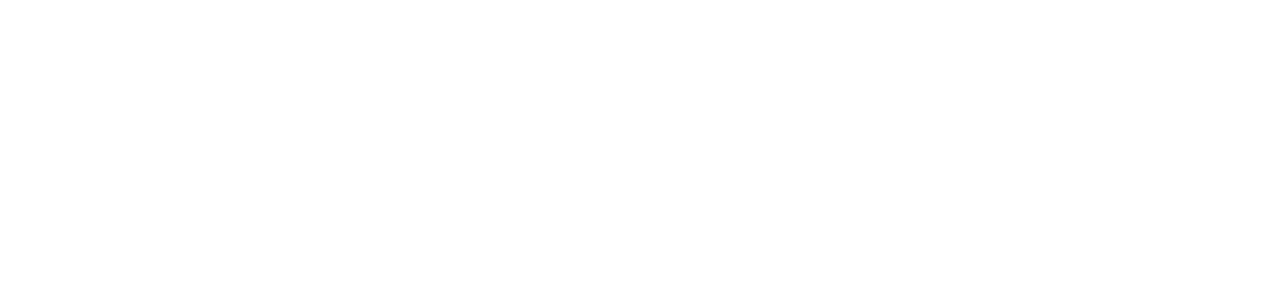
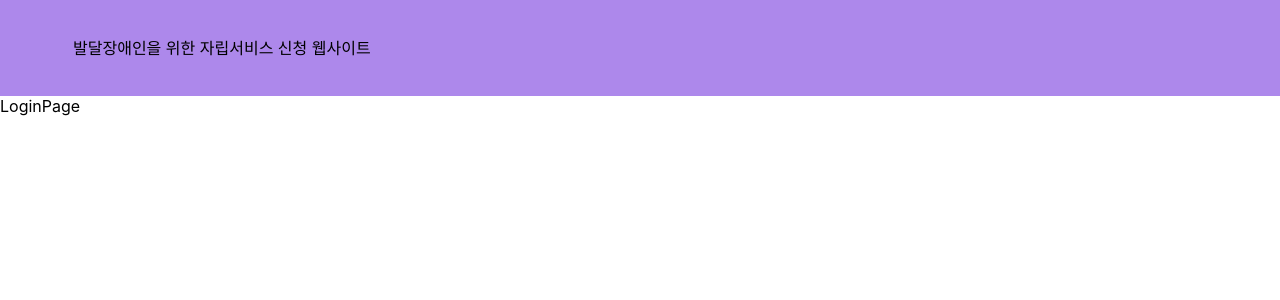
Before and after one commit to Likelion-at-SMWU-11th/LoveBridge-Client, a React (Create React App) app: page / in a window 1280 px wide. Before the commit this address had no page. Shown: the top 300 px of the page. Built offline with nearby package versions, Linux system fonts and the light colour scheme.

Commit message:
logobar 생성

```diff
--- a/package.json
+++ b/package.json
@@ -10,6 +10,7 @@
     "react-dom": "^18.2.0",
     "react-router-dom": "^6.14.2",
     "react-scripts": "5.0.1",
+    "styled-components": "^6.0.7",
     "web-vitals": "^2.1.0"
   },
   "scripts": {
--- a/src/App.js
+++ b/src/App.js
@@ -1,11 +1,23 @@
 import './App.css';
 import { Routes, Route } from "react-router-dom";
+import styled from 'styled-components';
 import Logobar from './component/ui/Logobar';
+import LoginPage from './component/page/LoginPage';
+
+const Page = styled.div`
+  margin-top: 96px;
+`
 
 function App() {
   return (
-    <Routes>
-    </Routes>
+    <>
+    <Logobar />
+    <Page>
+      <Routes>
+        <Route path='/' element={<LoginPage />}/>
+      </Routes>
+    </Page>
+    </>
   );
 }
 
--- /dev/null
+++ b/src/component/page/LoginPage.jsx
@@ -0,0 +1,12 @@
+import React from 'react'
+import Logobar from '../ui/Logobar'
+
+function LoginPage() {
+  return (
+    <>
+    <div>LoginPage</div>
+    </>
+  )
+}
+
+export default LoginPage
--- /dev/null
+++ b/src/component/ui/Logobar.jsx
@@ -0,0 +1,24 @@
+import React from 'react';
+import styled from 'styled-components';
+
+const Bar = styled.div`
+    background: #AD88EB;
+    height: 96px;
+    width: 100%;
+    position: fixed;
+    top: 0;
+`
+const LogoTxt = styled.div`
+    line-height: 96px;
+    margin-left: 73px;
+`
+
+const Logobar = () => {
+    return (
+        <Bar>
+            <LogoTxt>발달장애인을 위한 자립서비스 신청 웹사이트</LogoTxt>
+        </Bar>
+    );
+};
+
+export default Logobar;
```
Also changed, not shown: 2 other files (tests, documents, lock files or other folders).
